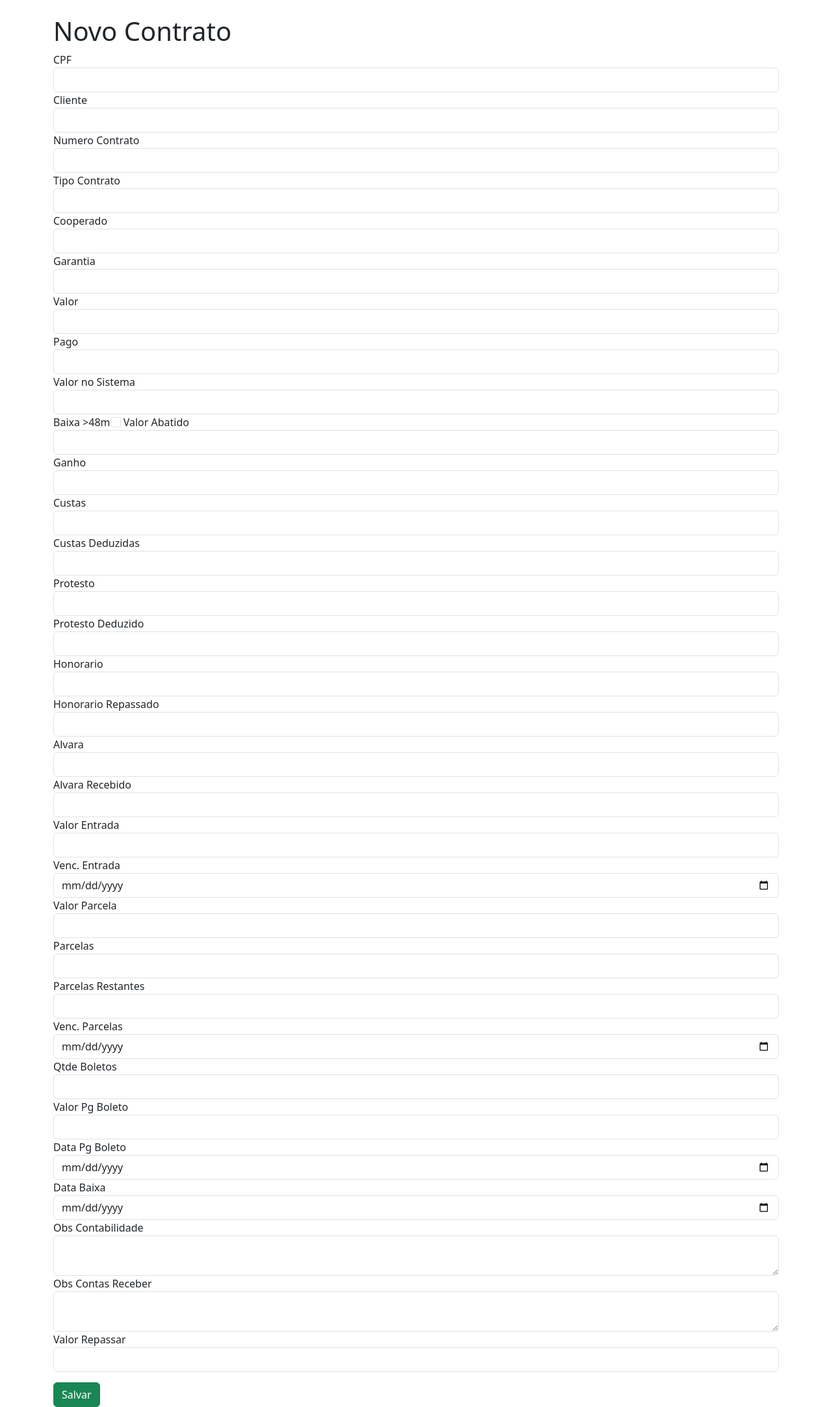
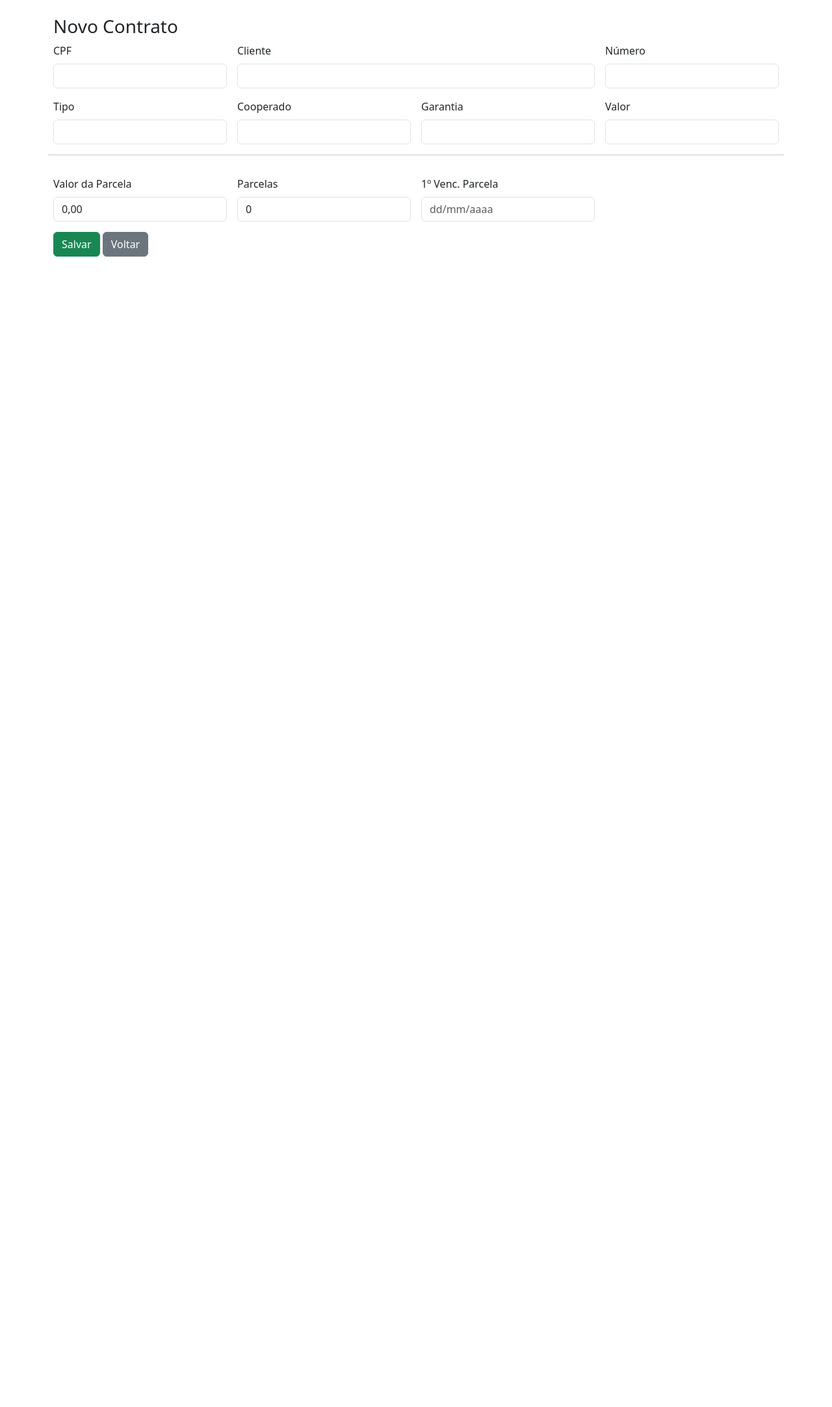
Before and after one commit to felipe4128/novo_contratos_cobranca, a Flask app: template templates/novo.html in a window 1280 px wide. Shown: the whole page at 65% size. After the commit the page ends 395 px from the top, so only its background shows below. Run offline with Flask 3, Linux system fonts and the light colour scheme; the template is opened without the code that fills it, so the values that code supplies are empty.

Commit message:
Initial commit: app de contratos cobrança

```diff
--- a/app.py
+++ b/app.py
@@ -1,7 +1,8 @@
 
-from flask import Flask, render_template, request, redirect, url_for, send_file, flash, jsonify
+from flask import Flask, render_template, request, redirect, url_for, send_file, flash
 from flask_sqlalchemy import SQLAlchemy
 from datetime import datetime, date
+from dateutil.relativedelta import relativedelta
 from io import BytesIO
 import pandas as pd
 import os
@@ -12,37 +13,65 @@ app.config['SQLALCHEMY_DATABASE_URI'] = 'sqlite:///credito.db'
 app.config['SQLALCHEMY_TRACK_MODIFICATIONS'] = False
 db = SQLAlchemy(app)
 
-# === MODELOS (coloque aqui os seus modelos reais) ===
-# OBS: este bloco serve como esqueleto para você colar os imports/definições
-# dos seus modelos atuais. Se o seu projeto já tem esses modelos definidos
-# acima, mantenha-os e remova esta seção.
+# -------------------- MODELOS --------------------
+
 class Contrato(db.Model):
-    __tablename__ = "contrato"
     id = db.Column(db.Integer, primary_key=True)
-    cpf = db.Column(db.String(14))
-    cliente = db.Column(db.String(100))
-    numero = db.Column(db.String(50))
-    valor = db.Column(db.Float)
+    cpf = db.Column(db.String(14), nullable=True)
+    cliente = db.Column(db.String(100), nullable=True)
+    numero = db.Column(db.String(50), nullable=True)
+    tipo_contrato = db.Column(db.String(50), nullable=True)
+    cooperado = db.Column(db.String(100), nullable=True)
+    garantia = db.Column(db.String(100), nullable=True)
+
+    valor = db.Column(db.Float, nullable=True)
+    valor_pago = db.Column(db.Float, nullable=True, default=0.0)
+    valor_contrato_sistema = db.Column(db.Float, nullable=True)
+    baixa_acima_48_meses = db.Column(db.Boolean, nullable=True, default=False)
+    valor_abatido = db.Column(db.Float, nullable=True)
+    ganho = db.Column(db.Float, nullable=True)
+    custas = db.Column(db.Float, nullable=True)
+    custas_deduzidas = db.Column(db.Float, nullable=True)
+    protesto = db.Column(db.Float, nullable=True)
+    protesto_deduzido = db.Column(db.Float, nullable=True)
+    honorario = db.Column(db.Float, nullable=True)
+    honorario_repassado = db.Column(db.Float, nullable=True)
+    alvara = db.Column(db.Float, nullable=True)
+    alvara_recebido = db.Column(db.Float, nullable=True)
+
+    valor_entrada = db.Column(db.Float, nullable=True)
+    vencimento_entrada = db.Column(db.Date, nullable=True)
+    valor_das_parcelas = db.Column(db.Float, nullable=True)
+    parcelas = db.Column(db.Integer, default=0)
+    parcelas_restantes = db.Column(db.Integer, default=0)
+    vencimento_parcelas = db.Column(db.Date, nullable=True)
+
+    quantidade_boletos_emitidos = db.Column(db.Integer, nullable=True)
+    valor_pg_com_boleto = db.Column(db.Float, nullable=True)
+    data_pg_boleto = db.Column(db.Date, nullable=True)
+    data_baixa = db.Column(db.Date, nullable=True)
+
+    obs_contabilidade = db.Column(db.Text, nullable=True)
+    obs_contas_receber = db.Column(db.Text, nullable=True)
+    valor_repassar_escritorio = db.Column(db.Float, nullable=True)
 
 class Parcela(db.Model):
-    __tablename__ = "parcela"
     id = db.Column(db.Integer, primary_key=True)
     contrato_id = db.Column(db.Integer, db.ForeignKey('contrato.id'))
     numero = db.Column(db.Integer)
     vencimento = db.Column(db.Date)
     valor = db.Column(db.Float)
-    # tente compatibilizar com seu campo real de pagamento:
-    baixada_em = db.Column(db.Date, nullable=True)  # ajuste se o seu nome for diferente
+    baixada_em = db.Column(db.Date, nullable=True)
+    created_at = db.Column(db.DateTime, default=datetime.utcnow)
 
     contrato = db.relationship('Contrato', backref='parcelas')
 
-# ================== FIM MODELOS DEMO ==================
+# -------------------- HELPERS --------------------
 
-def _parse_br_date(s):
+def parse_br_date(s):
     if not s:
         return None
     s = s.strip()
-    # aceita dd/mm/aaaa ou aaaa-mm-dd
     for fmt in ("%d/%m/%Y", "%Y-%m-%d"):
         try:
             return datetime.strptime(s, fmt).date()
@@ -50,101 +79,220 @@ def _parse_br_date(s):
             pass
     return None
 
+def to_br_date(d):
+    return d.strftime('%d/%m/%Y') if d else ''
+
+def float_or_none(x):
+    return float(x.replace(',','.')) if x not in (None, '',) else None
+
+# -------------------- ROTAS PRINCIPAIS --------------------
+
+@app.route('/')
+def index():
+    contratos = Contrato.query.order_by(Contrato.id.desc()).all()
+    return render_template('index.html', contratos=contratos)
+
+@app.route('/novo', methods=['GET','POST'])
+def novo():
+    if request.method == 'POST':
+        c = Contrato(
+            cpf=request.form.get('cpf'),
+            cliente=request.form.get('cliente'),
+            numero=request.form.get('numero'),
+            tipo_contrato=request.form.get('tipo_contrato'),
+            cooperado=request.form.get('cooperado'),
+            garantia=request.form.get('garantia'),
+            valor=float_or_none(request.form.get('valor')),
+            valor_pago=float_or_none(request.form.get('valor_pago')) or 0.0,
+            valor_contrato_sistema=float_or_none(request.form.get('valor_contrato_sistema')),
+            baixa_acima_48_meses=bool(request.form.get('baixa_acima_48_meses')),
+            valor_abatido=float_or_none(request.form.get('valor_abatido')),
+            ganho=float_or_none(request.form.get('ganho')),
+            custas=float_or_none(request.form.get('custas')),
+            custas_deduzidas=float_or_none(request.form.get('custas_deduzidas')),
+            protesto=float_or_none(request.form.get('protesto')),
+            protesto_deduzido=float_or_none(request.form.get('protesto_deduzido')),
+            honorario=float_or_none(request.form.get('honorario')),
+            honorario_repassado=float_or_none(request.form.get('honorario_repassado')),
+            alvara=float_or_none(request.form.get('alvara')),
+            alvara_recebido=float_or_none(request.form.get('alvara_recebido')),
+            valor_entrada=float_or_none(request.form.get('valor_entrada')),
+            vencimento_entrada=parse_br_date(request.form.get('vencimento_entrada')),
+            valor_das_parcelas=float_or_none(request.form.get('valor_das_parcelas')),
+            parcelas=int(request.form.get('parcelas') or 0),
+            parcelas_restantes=int(request.form.get('parcelas') or 0),
+            vencimento_parcelas=parse_br_date(request.form.get('vencimento_parcelas')),
+            quantidade_boletos_emitidos=int(request.form.get('quantidade_boletos_emitidos') or 0),
+            valor_pg_com_boleto=float_or_none(request.form.get('valor_pg_com_boleto')),
+            data_pg_boleto=parse_br_date(request.form.get('data_pg_boleto')),
+            data_baixa=parse_br_date(request.form.get('data_baixa')),
+            obs_contabilidade=request.form.get('obs_contabilidade'),
+            obs_contas_receber=request.form.get('obs_contas_receber'),
+            valor_repassar_escritorio=float_or_none(request.form.get('valor_repassar_escritorio')),
+        )
+        db.session.add(c)
+        db.session.commit()
+
+        # Gerar parcelas com base na 1ª data e quantidade
+        if c.vencimento_parcelas and c.parcelas and c.valor_das_parcelas:
+            vcto = c.vencimento_parcelas
+            for i in range(1, c.parcelas+1):
+                p = Parcela(contrato_id=c.id, numero=i, vencimento=vcto, valor=c.valor_das_parcelas)
+                db.session.add(p)
+                vcto = vcto + relativedelta(months=1)
+            db.session.commit()
+
+        return redirect(url_for('index'))
+    return render_template('novo.html')
+
+@app.route('/info/<int:id>', methods=['GET','POST'])
+def info(id):
+    c = Contrato.query.get_or_404(id)
+    if request.method == 'POST':
+        for campo in ['cpf','cliente','numero','tipo_contrato','cooperado','garantia','obs_contabilidade','obs_contas_receber']:
+            setattr(c, campo, request.form.get(campo))
+
+        for campo in ['valor','valor_pago','valor_contrato_sistema','valor_abatido','ganho','custas','custas_deduzidas','protesto','protesto_deduzido','honorario','honorario_repassado','alvara','alvara_recebido','valor_entrada','valor_das_parcelas','valor_pg_com_boleto','valor_repassar_escritorio']:
+            setattr(c, campo, float_or_none(request.form.get(campo)))
+
+        c.baixa_acima_48_meses = bool(request.form.get('baixa_acima_48_meses'))
+        c.parcelas = int(request.form.get('parcelas') or 0)
+        c.parcelas_restantes = int(request.form.get('parcelas_restantes') or c.parcelas)
+        c.vencimento_entrada = parse_br_date(request.form.get('vencimento_entrada'))
+        c.vencimento_parcelas = parse_br_date(request.form.get('vencimento_parcelas'))
+        c.quantidade_boletos_emitidos = int(request.form.get('quantidade_boletos_emitidos') or 0)
+        c.data_pg_boleto = parse_br_date(request.form.get('data_pg_boleto'))
+        c.data_baixa = parse_br_date(request.form.get('data_baixa'))
+
+        db.session.commit()
+        flash('Contrato atualizado.', 'success')
+        return redirect(url_for('info', id=c.id))
+    return render_template('info.html', c=c, to_br_date=to_br_date)
+
+@app.route('/parcelas/<int:id>')
+def parcelas(id):
+    c = Contrato.query.get_or_404(id)
+    parcelas = Parcela.query.filter_by(contrato_id=id).order_by(Parcela.numero.asc()).all()
+    return render_template('parcelas.html', c=c, parcelas=parcelas, to_br_date=to_br_date)
+
+@app.route('/parcelas/<int:contrato_id>/baixar/<int:parcela_id>', methods=['POST'])
+def baixar_parcela(contrato_id, parcela_id):
+    c = Contrato.query.get_or_404(contrato_id)
+    p = Parcela.query.get_or_404(parcela_id)
+    if not p.baixada_em:
+        p.baixada_em = date.today()
+        c.valor_pago = (c.valor_pago or 0) + (p.valor or 0)
+        if c.parcelas_restantes and c.parcelas_restantes > 0:
+            c.parcelas_restantes -= 1
+        db.session.commit()
+        flash('Parcela baixada.', 'success')
+    return redirect(url_for('parcelas', id=contrato_id))
+
+@app.route('/delete/<int:id>', methods=['POST'])
+def delete(id):
+    c = Contrato.query.get_or_404(id)
+    # apaga as parcelas também
+    Parcela.query.filter_by(contrato_id=id).delete()
+    db.session.delete(c)
+    db.session.commit()
+    flash('Contrato excluído.', 'success')
+    return redirect(url_for('index'))
+
+@app.route('/exportar')
+def exportar():
+    contratos = Contrato.query.order_by(Contrato.id.asc()).all()
+    rows = []
+    for c in contratos:
+        rows.append({
+            'CPF': c.cpf, 'Cliente': c.cliente, 'Contrato': c.numero, 'Tipo': c.tipo_contrato,
+            'Cooperado': c.cooperado, 'Garantia': c.garantia, 'Valor': c.valor, 'Valor Pago': c.valor_pago,
+            'Valor Sistema': c.valor_contrato_sistema, 'Baixa >48m': c.baixa_acima_48_meses,
+            'Valor Abatido': c.valor_abatido, 'Ganho': c.ganho, 'Custas': c.custas, 'Custas Dedu.': c.custas_deduzidas,
+            'Protesto': c.protesto, 'Protesto Dedu.': c.protesto_deduzido, 'Honorário': c.honorario,
+            'Honorário Rep.': c.honorario_repassado, 'Alvará': c.alvara, 'Alvará Recebido': c.alvara_recebido,
+            'Entrada': c.valor_entrada, 'Venc. Entrada': to_br_date(c.vencimento_entrada),
+            'Valor Parcela': c.valor_das_parcelas, 'Parcelas': c.parcelas, 'Parcelas Restantes': c.parcelas_restantes,
+            '1º Venc. Parcela': to_br_date(c.vencimento_parcelas), 'Qtd Boletos': c.quantidade_boletos_emitidos,
+            'Valor Pg Boleto': c.valor_pg_com_boleto, 'Data Pg Boleto': to_br_date(c.data_pg_boleto),
+            'Data Baixa': to_br_date(c.data_baixa), 'Obs Contab.': c.obs_contabilidade,
+            'Obs CR': c.obs_contas_receber, 'Valor Repassar Escr.': c.valor_repassar_escritorio
+        })
+    df = pd.DataFrame(rows)
+    output = BytesIO()
+    with pd.ExcelWriter(output, engine='xlsxwriter') as writer:
+        df.to_excel(writer, index=False, sheet_name='Contratos')
+    output.seek(0)
+    return send_file(output,
+        mimetype='application/vnd.openxmlformats-officedocument.spreadsheetml.sheet',
+        as_attachment=True,
+        download_name='contratos.xlsx')
+
+# -------------------- RELATÓRIO PARCELAS PAGAS --------------------
+
 def _get_pago_col():
-    # tenta detectar o nome verdadeiro do campo de data de baixa na Parcela
-    for name in ("baixada_em", "baixa_em", "paga_em", "data_pagamento", "data_baixa"):
-        if hasattr(Parcela, name):
-            return getattr(Parcela, name), name
-    return None, None
+    return Parcela.baixada_em, 'baixada_em'
 
 @app.route('/relatorios/parcelas-pagas', methods=['GET', 'POST'])
 def relatorio_parcelas_pagas():
     de_str = request.values.get('de', '')
     ate_str = request.values.get('ate', '')
-    de = _parse_br_date(de_str)
-    ate = _parse_br_date(ate_str)
-
-    pago_col, pago_name = _get_pago_col()
-    if not pago_col:
-        flash("Não encontrei o campo de data de pagamento na tabela Parcela. Ajuste o nome em _get_pago_col().", "danger")
-        return render_template('relatorio_parcelas_pagas.html', resultados=[], total=0.0, de=de_str, ate=ate_str)
-
+    de = parse_br_date(de_str)
+    ate = parse_br_date(ate_str)
     resultados = []
     total = 0.0
 
     if request.method == 'POST' and de and ate:
+        pago_col, pago_name = _get_pago_col()
         q = (db.session.query(Parcela, Contrato)
              .join(Contrato, Parcela.contrato_id == Contrato.id)
              .filter(pago_col.isnot(None))
              .filter(pago_col >= de, pago_col <= ate)
              .order_by(pago_col.asc(), Parcela.id.asc()))
-        for parcela, contrato in q.all():
-            pago_em = getattr(parcela, pago_name)
+        for p, c in q.all():
+            pago_em = getattr(p, 'baixada_em')
             resultados.append({
-                'contrato_id': contrato.id,
-                'contrato_numero': contrato.numero,
-                'cpf': contrato.cpf,
-                'cliente': contrato.cliente,
-                'parcela_numero': parcela.numero,
-                'vencimento': parcela.vencimento.strftime('%d/%m/%Y') if parcela.vencimento else '',
-                'valor': float(parcela.valor or 0),
-                'pago_em': pago_em.strftime('%d/%m/%Y') if pago_em else ''
+                'contrato_numero': c.numero or '',
+                'cliente': c.cliente or '',
+                'cpf': c.cpf or '',
+                'parcela_numero': p.numero,
+                'vencimento': to_br_date(p.vencimento),
+                'valor': float(p.valor or 0),
+                'pago_em': to_br_date(pago_em)
             })
-            total += float(parcela.valor or 0)
-
+            total += float(p.valor or 0)
     return render_template('relatorio_parcelas_pagas.html',
                            resultados=resultados, total=total, de=de_str, ate=ate_str)
 
 @app.route('/relatorios/parcelas-pagas/exportar')
 def exportar_parcelas_pagas():
-    de_str = request.args.get('de', '')
-    ate_str = request.args.get('ate', '')
-    de = _parse_br_date(de_str)
-    ate = _parse_br_date(ate_str)
-
-    pago_col, pago_name = _get_pago_col()
-    if not pago_col:
-        # retorna erro amigável
-        return jsonify({'erro': 'Campo de pagamento não encontrado em Parcela.'}), 400
-
+    de = parse_br_date(request.args.get('de',''))
+    ate = parse_br_date(request.args.get('ate',''))
     if not (de and ate):
-        return jsonify({'erro': 'Informe os parâmetros de e ate (datas).'}), 400
-
+        flash('Informe as datas De e Até.', 'warning')
+        return redirect(url_for('relatorio_parcelas_pagas'))
     q = (db.session.query(Parcela, Contrato)
          .join(Contrato, Parcela.contrato_id == Contrato.id)
-         .filter(pago_col.isnot(None))
-         .filter(pago_col >= de, pago_col <= ate)
-         .order_by(pago_col.asc(), Parcela.id.asc()))
-
+         .filter(Parcela.baixada_em.isnot(None))
+         .filter(Parcela.baixada_em >= de, Parcela.baixada_em <= ate)
+         .order_by(Parcela.baixada_em.asc(), Parcela.id.asc()))
     rows = []
-    for parcela, contrato in q.all():
-        pago_em = getattr(parcela, pago_name)
+    for p, c in q.all():
         rows.append({
-            'Contrato ID': contrato.id,
-            'Contrato Nº': contrato.numero,
-            'CPF': contrato.cpf,
-            'Cliente': contrato.cliente,
-            'Parcela Nº': parcela.numero,
-            'Vencimento': parcela.vencimento.strftime('%d/%m/%Y') if parcela.vencimento else '',
-            'Valor': float(parcela.valor or 0),
-            'Pago em': pago_em.strftime('%d/%m/%Y') if pago_em else ''
+            'Contrato Nº': c.numero, 'Cliente': c.cliente, 'CPF': c.cpf,
+            'Parcela Nº': p.numero, 'Vencimento': to_br_date(p.vencimento),
+            'Pago em': to_br_date(p.baixada_em), 'Valor': float(p.valor or 0)
         })
-
     df = pd.DataFrame(rows)
-    # escreve em Excel em memória
     output = BytesIO()
     with pd.ExcelWriter(output, engine='xlsxwriter') as writer:
         df.to_excel(writer, index=False, sheet_name='Pagas')
     output.seek(0)
-
     filename = f"parcelas_pagas_{de.strftime('%Y%m%d')}_{ate.strftime('%Y%m%d')}.xlsx"
     return send_file(output,
-                     mimetype='application/vnd.openxmlformats-officedocument.spreadsheetml.sheet',
-                     as_attachment=True,
-                     download_name=filename)
+        mimetype='application/vnd.openxmlformats-officedocument.spreadsheetml.sheet',
+        as_attachment=True, download_name=filename)
 
-# NOTA: integre essas rotas ao seu app existente.
-# Se o seu app.py já tem app/run etc, mantenha o seu bloco principal.
+# -------------------- MAIN --------------------
 
 if __name__ == '__main__':
     with app.app_context():
--- a/templates/novo.html
+++ b/templates/novo.html
@@ -1,37 +1,63 @@
-<!doctype html><html lang="pt-br"><head><meta charset="utf-8"><title>Novo Contrato</title>
-<link href="https://cdn.jsdelivr.net/npm/bootstrap@5.3.0/dist/css/bootstrap.min.css" rel="stylesheet"></head>
-<body><div class="container mt-4"><h1>Novo Contrato</h1><form method="post">
-<label>CPF</label><input class="form-control" name="cpf">
-<label>Cliente</label><input class="form-control" name="cliente">
-<label>Numero Contrato</label><input class="form-control" name="numero">
-<label>Tipo Contrato</label><input class="form-control" name="tipo_contrato">
-<label>Cooperado</label><input class="form-control" name="cooperado">
-<label>Garantia</label><input class="form-control" name="garantia">
-<label>Valor</label><input type="number" step="0.01" class="form-control" name="valor">
-<label>Pago</label><input type="number" step="0.01" class="form-control" name="valor_pago">
-<label>Valor no Sistema</label><input type="number" step="0.01" class="form-control" name="valor_contrato_sistema">
-<label>Baixa >48m</label><input type="checkbox" class="form-check-input" name="baixa_acima_48_meses">
-<label>Valor Abatido</label><input type="number" step="0.01" class="form-control" name="valor_abatido">
-<label>Ganho</label><input type="number" step="0.01" class="form-control" name="ganho">
-<label>Custas</label><input type="number" step="0.01" class="form-control" name="custas">
-<label>Custas Deduzidas</label><input type="number" step="0.01" class="form-control" name="custas_deduzidas">
-<label>Protesto</label><input type="number" step="0.01" class="form-control" name="protesto">
-<label>Protesto Deduzido</label><input type="number" step="0.01" class="form-control" name="protesto_deduzido">
-<label>Honorario</label><input type="number" step="0.01" class="form-control" name="honorario">
-<label>Honorario Repassado</label><input type="number" step="0.01" class="form-control" name="honorario_repassado">
-<label>Alvara</label><input type="number" step="0.01" class="form-control" name="alvara">
-<label>Alvara Recebido</label><input type="number" step="0.01" class="form-control" name="alvara_recebido">
-<label>Valor Entrada</label><input type="number" step="0.01" class="form-control" name="valor_entrada">
-<label>Venc. Entrada</label><input type="date" class="form-control" name="vencimento_entrada">
-<label>Valor Parcela</label><input type="number" step="0.01" class="form-control" name="valor_das_parcelas">
-<label>Parcelas</label><input type="number" class="form-control" name="parcelas">
-<label>Parcelas Restantes</label><input type="number" class="form-control" name="parcelas_restantes">
-<label>Venc. Parcelas</label><input type="date" class="form-control" name="vencimento_parcelas">
-<label>Qtde Boletos</label><input type="number" class="form-control" name="quantidade_boletos_emitidos">
-<label>Valor Pg Boleto</label><input type="number" step="0.01" class="form-control" name="valor_pg_com_boleto">
-<label>Data Pg Boleto</label><input type="date" class="form-control" name="data_pg_boleto">
-<label>Data Baixa</label><input type="date" class="form-control" name="data_baixa">
-<label>Obs Contabilidade</label><textarea class="form-control" name="obs_contabilidade"></textarea>
-<label>Obs Contas Receber</label><textarea class="form-control" name="obs_contas_receber"></textarea>
-<label>Valor Repassar</label><input type="number" step="0.01" class="form-control" name="valor_repassar_escritorio">
-<button class="btn btn-success mt-3">Salvar</button></form></div></body></html>
+<!doctype html>
+<html lang="pt-br">
+<head>
+  <meta charset="utf-8">
+  <title>Novo Contrato</title>
+  <link href="https://cdn.jsdelivr.net/npm/bootstrap@5.3.0/dist/css/bootstrap.min.css" rel="stylesheet">
+</head>
+<body>
+<div class="container mt-4">
+  <h3>Novo Contrato</h3>
+  <form method="post" class="row g-3">
+    <div class="col-md-3">
+      <label class="form-label">CPF</label>
+      <input name="cpf" class="form-control">
+    </div>
+    <div class="col-md-6">
+      <label class="form-label">Cliente</label>
+      <input name="cliente" class="form-control">
+    </div>
+    <div class="col-md-3">
+      <label class="form-label">Número</label>
+      <input name="numero" class="form-control">
+    </div>
+    <div class="col-md-3">
+      <label class="form-label">Tipo</label>
+      <input name="tipo_contrato" class="form-control">
+    </div>
+    <div class="col-md-3">
+      <label class="form-label">Cooperado</label>
+      <input name="cooperado" class="form-control">
+    </div>
+    <div class="col-md-3">
+      <label class="form-label">Garantia</label>
+      <input name="garantia" class="form-control">
+    </div>
+    <div class="col-md-3">
+      <label class="form-label">Valor</label>
+      <input name="valor" class="form-control">
+    </div>
+
+    <hr class="mt-3"/>
+
+    <div class="col-md-3">
+      <label class="form-label">Valor da Parcela</label>
+      <input name="valor_das_parcelas" class="form-control" value="0,00">
+    </div>
+    <div class="col-md-3">
+      <label class="form-label">Parcelas</label>
+      <input name="parcelas" class="form-control" value="0">
+    </div>
+    <div class="col-md-3">
+      <label class="form-label">1º Venc. Parcela</label>
+      <input name="vencimento_parcelas" class="form-control" placeholder="dd/mm/aaaa">
+    </div>
+
+    <div class="col-12">
+      <button class="btn btn-success">Salvar</button>
+      <a href="{{ url_for('index') }}" class="btn btn-secondary">Voltar</a>
+    </div>
+  </form>
+</div>
+</body>
+</html>
```
Also changed, not shown: templates/index.html (+63 -14 lines), templates/info.html (+50 -108 lines), templates/parcelas.html (+28 -15 lines), templates/relatorio_parcelas_pagas.html (+8 -10 lines), README.md.
